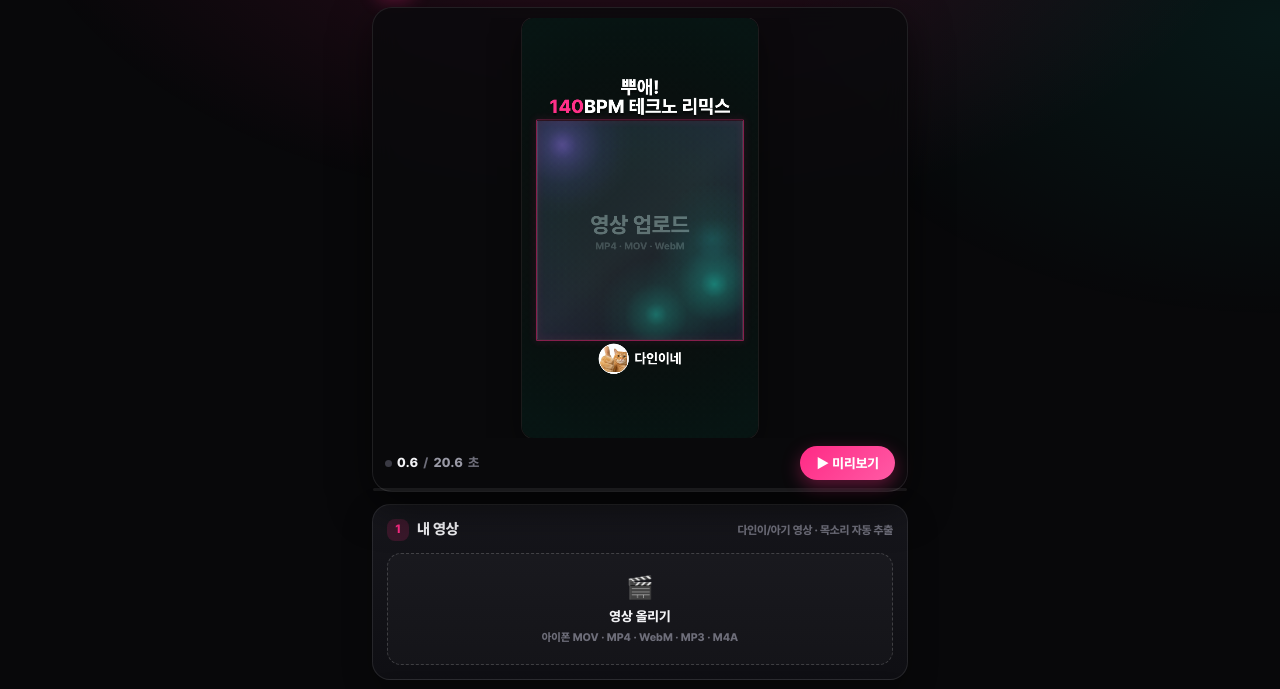
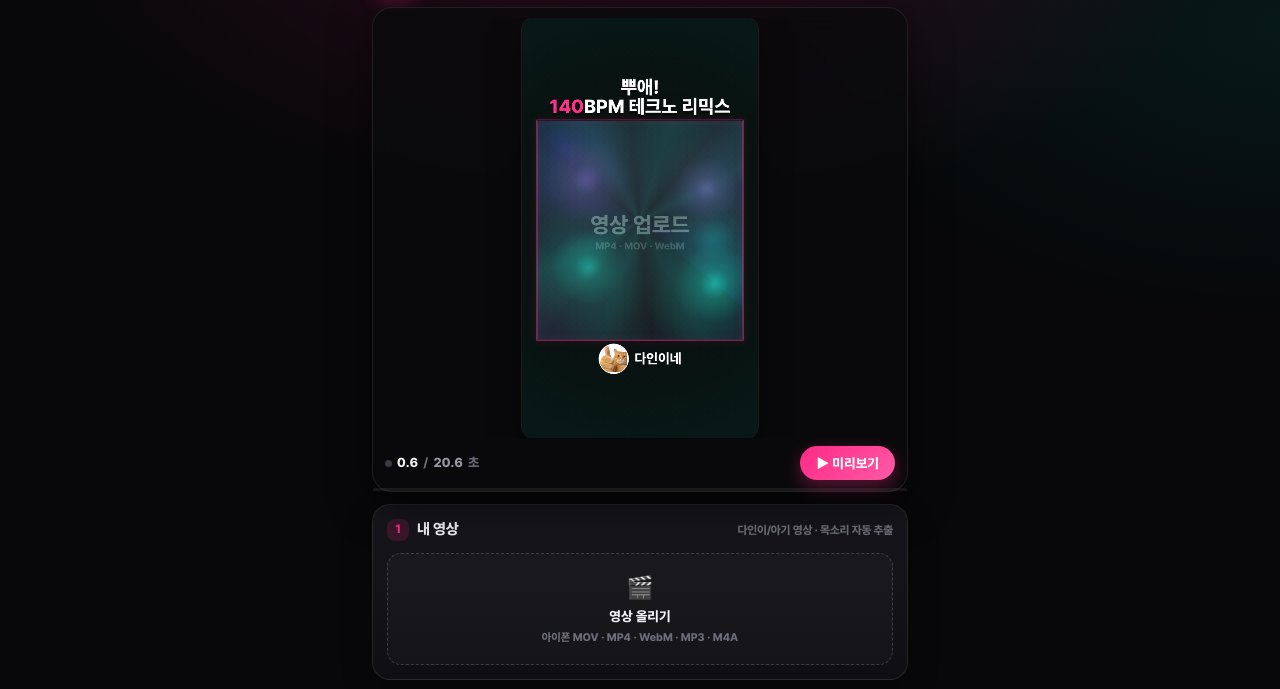
Before and after one commit to newsyntaxerror/studio, a plain HTML site: page remix/index.html in a window 1280 px wide. Shown: the part 53-742 px from the top of the page. Drawn offline with Linux system fonts and the light colour scheme.

Commit message:
v1.3 싸이키 조명 기본 강도 조정(자동 테크노/트랩=강) 및 색별 세기 보정

```diff
--- a/remix/index.html
+++ b/remix/index.html
@@ -240,15 +240,15 @@
         <label class="selrow"><span>비트 쉐이크</span>
           <select id="fxShake">
             <option value="0">끔</option>
-            <option value="1" selected>약</option>
-            <option value="2">강</option>
+            <option value="1">약</option>
+            <option value="2" selected>강</option>
           </select>
         </label>
         <label class="selrow"><span>🪩 싸이키 조명</span>
           <select id="fxPsy">
             <option value="0">끔</option>
-            <option value="1" selected>약</option>
-            <option value="2">강</option>
+            <option value="1">약</option>
+            <option value="2" selected>강</option>
           </select>
         </label>
         <label class="selrow"><span>색감 필터</span>
--- a/remix/js/app.js
+++ b/remix/js/app.js
@@ -31,7 +31,7 @@ const S = {
   fitMode: 'smooth',    // smooth = 1배속 부드럽게(기본) · beatcut = 비트 점프컷
   renderRes: null,      // '720' | '1080' — 모바일 기본은 720p
   fxMode: 'auto',       // auto = 알아서 편집 · manual = 직접 편집
-  fx: { shake: 1, color: 'vivid', edge: true, psy: 1 },   // psy = 🪩 싸이키 조명 (0 끔 · 1 약 · 2 강)
+  fx: { shake: 1, color: 'vivid', edge: true, psy: 2 },   // psy = 🪩 싸이키 조명 (0 끔 · 1 약 · 2 강)
   autoEdit: true,
   cutBeats: 4,
   punch: 0.045,
@@ -985,7 +985,7 @@ function loadState() {
       shake: [0, 1, 2].includes(d.fx.shake) ? d.fx.shake : 1,
       color: ['none', 'vivid', 'warm', 'neon', 'mono'].includes(d.fx.color) ? d.fx.color : 'vivid',
       edge: d.fx.edge !== false,
-      psy: [0, 1, 2].includes(d.fx.psy) ? d.fx.psy : 1,
+      psy: [0, 1, 2].includes(d.fx.psy) ? d.fx.psy : 2,
     };
   }
   S.cutBeats = [1, 2, 4, 8].includes(d.cutBeats) ? d.cutBeats : 4;
@@ -1382,7 +1382,7 @@ const FX_COLOR_LABEL = { none: '원본', vivid: '선명하게', warm: '빈티지
 
 function autoFxCfg() {
   const presets = {
-    techno: { punch: 0.045, flash: 0.1, shake: 1, color: 'vivid', edge: true, psy: 1, cutBeats: 4 },
+    techno: { punch: 0.045, flash: 0.1, shake: 1, color: 'vivid', edge: true, psy: 2, cutBeats: 4 },
     house: { punch: 0.035, flash: 0.08, shake: 1, color: 'warm', edge: true, psy: 1, cutBeats: 4 },
     trap: { punch: 0.06, flash: 0.12, shake: 2, color: 'neon', edge: true, psy: 2, cutBeats: 2 },
     lofi: { punch: 0.02, flash: 0.05, shake: 0, color: 'warm', edge: true, psy: 0, cutBeats: 8 },
--- a/remix/js/draw.js
+++ b/remix/js/draw.js
@@ -214,6 +214,8 @@ function applyColorFx(c, el, box, sx, sy, sw, sh, gx, gy, mode) {
 // ── 🪩 싸이키 조명 — 박자마다 클럽 컬러 스포트라이트가 교차 ────────────
 const PSY_COLORS = ['#FF2A85', '#00F5D4', '#8B5CF6', '#FFE600'];
 const clamp01 = (v) => Math.max(0, Math.min(1, v));
+// 색마다 세기 보정 — 노랑은 밝은 영상에서 세피아처럼 들러붙어 약하게, 바이올렛은 살짝 약하게
+const PSY_WEIGHT = [1, 1, 0.85, 0.55];
 
 function hexRgb(hex) {
   const h = String(hex || '#FF2A85').replace('#', '');
@@ -241,6 +243,8 @@ function drawPsyLighting(c, box, S) {
   const A = PSY_COLORS[((bi % 4) + 4) % 4];                 // 이번 박의 주조색
   const B = PSY_COLORS[(((bi + 1) % 4) + 4) % 4];           // 다음 박의 색(박 끝에서 교차)
   const mixT = clamp01((ph - 0.62) / 0.38);                 // 박 뒤쪽 38%에서 다음 색으로 넘어감
+  const wA = PSY_WEIGHT[((bi % 4) + 4) % 4];
+  const wB = PSY_WEIGHT[(((bi + 1) % 4) + 4) % 4];
   const pulse = 0.62 + 0.38 * env;    // 박자마다 밝아짐
   const k = strong ? 1 : 0.55;        // 강/약 배율
 
@@ -251,20 +255,20 @@ function drawPsyLighting(c, box, S) {
 
   // 1) 컬러 틴트 — 밝기(luminance)는 그대로 두고 색상만 옅게 입힌다(얼굴이 하얗게 타지 않음)
   c.globalCompositeOperation = 'color';
-  c.globalAlpha = (strong ? 0.20 : 0.15) * pulse;
+  c.globalAlpha = (strong ? 0.20 : 0.15) * pulse * wA;
   c.fillStyle = A;
   c.fillRect(box.x, box.y, box.w, box.h);
   if (mixT > 0.001) {
-    c.globalAlpha = (strong ? 0.18 : 0.13) * pulse * mixT;
+    c.globalAlpha = (strong ? 0.18 : 0.13) * pulse * mixT * wB;
     c.fillStyle = B;
     c.fillRect(box.x, box.y, box.w, box.h);
   }
 
   // 2) 화면 전체를 적시는 클럽 컬러 워시
   const wash = c.createLinearGradient(box.x, box.y, box.x + box.w * 0.4, box.y + box.h);
-  wash.addColorStop(0, withAlpha(A, (strong ? 0.09 : 0.07) * pulse));
-  wash.addColorStop(0.6, withAlpha(A, (strong ? 0.05 : 0.04) * pulse));
-  wash.addColorStop(1, withAlpha(B, (strong ? 0.08 : 0.06) * pulse * mixT));
+  wash.addColorStop(0, withAlpha(A, (strong ? 0.09 : 0.07) * pulse * wA));
+  wash.addColorStop(0.6, withAlpha(A, (strong ? 0.05 : 0.04) * pulse * wA));
+  wash.addColorStop(1, withAlpha(B, (strong ? 0.08 : 0.06) * pulse * mixT * wB));
   c.globalCompositeOperation = 'screen';
   c.globalAlpha = 1;
   c.fillStyle = wash;
@@ -274,13 +278,14 @@ function drawPsyLighting(c, box, S) {
   const spots = strong ? 4 : 3;
   for (let i = 0; i < spots; i++) {
     const col = (i % 2 === 0) ? A : B;
+    const w = (i % 2 === 0) ? wA : wB;
     const ang = t * (0.9 + i * 0.17) + (i * Math.PI * 2) / spots;
     const edge = 0.40 + 0.06 * Math.sin(ang * 0.7 + i);
     const cx = box.x + box.w * (0.5 + edge * Math.cos(ang));
     const cy = box.y + box.h * (0.5 + (edge + 0.03) * Math.sin(ang * 1.07 + i * 1.3));
     const rad = Math.min(box.w, box.h) * (strong ? 0.36 : 0.34) * (0.92 + 0.14 * Math.sin(ang * 0.8));
     const g = c.createRadialGradient(cx, cy, 0, cx, cy, rad);
-    const a0 = (strong ? 0.85 : 0.58) * pulse * (i === 0 ? 1 : 0.85);
+    const a0 = (strong ? 0.85 : 0.58) * pulse * w * (i === 0 ? 1 : 0.85);
     g.addColorStop(0, withAlpha(col, a0));
     g.addColorStop(0.2, withAlpha(col, a0 * 0.52));
     g.addColorStop(0.55, withAlpha(col, a0 * 0.14));
@@ -297,7 +302,7 @@ function drawPsyLighting(c, box, S) {
       const cy = box.y + box.h * (0.42 + 0.30 * Math.sin(ang * 1.11 + i));
       const rad = Math.min(box.w, box.h) * (strong ? 0.30 : 0.28);
       const g = c.createRadialGradient(cx, cy, 0, cx, cy, rad);
-      const a0 = (strong ? 0.34 : 0.23) * pulse;
+      const a0 = (strong ? 0.34 : 0.23) * pulse * (i ? wB : wA);
       g.addColorStop(0, withAlpha(i ? B : A, a0));
       g.addColorStop(0.35, withAlpha(i ? B : A, a0 * 0.35));
       g.addColorStop(1, withAlpha(i ? B : A, 0));
@@ -316,7 +321,7 @@ function drawPsyLighting(c, box, S) {
     for (let j = 0; j < beams; j++) {
       const col = j % 4 === 3 ? B : A;
       cg.addColorStop(j / beams, withAlpha(col, 0));
-      cg.addColorStop((j + 0.5) / beams, withAlpha(col, 0.10 * pulse));
+      cg.addColorStop((j + 0.5) / beams, withAlpha(col, 0.10 * pulse * (j % 4 === 3 ? wB : wA)));
     }
     c.fillStyle = cg;
     c.fillRect(box.x, box.y, box.w, box.h);
@@ -329,7 +334,7 @@ function drawPsyLighting(c, box, S) {
       box.x + box.w / 2, box.y + box.h * 0.5, Math.max(box.w, box.h) * 0.8,
     );
     g2.addColorStop(0, withAlpha(A, 0));
-    g2.addColorStop(1, withAlpha(B, (strong ? 0.34 : 0.20) * env));
+    g2.addColorStop(1, withAlpha(B, (strong ? 0.34 : 0.20) * env * wB));
     c.fillStyle = g2;
     c.fillRect(box.x, box.y, box.w, box.h);
   }
@@ -412,10 +417,12 @@ export function drawScene(c, S) {
   // 싸이키 조명의 배경 번짐 (영상 뒤쪽 테두리로 새어 나오는 빛)
   if (S.psy && dark) {
     const beatSec = Math.max(0.14, S.beat || 0.43);
-    const col = PSY_COLORS[Math.floor(Math.max(0, t) / beatSec) % 4];
+    const bi2 = Math.floor(Math.max(0, t) / beatSec);
+    const col = PSY_COLORS[((bi2 % 4) + 4) % 4];
+    const w = PSY_WEIGHT[((bi2 % 4) + 4) % 4];
     const g = c.createRadialGradient(W / 2, H * 0.5, W * 0.18, W / 2, H * 0.5, W * 0.92);
     g.addColorStop(0, withAlpha(col, 0));
-    g.addColorStop(1, withAlpha(col, (S.psy >= 2 ? 0.12 : 0.09) * (0.45 + 0.55 * env)));
+    g.addColorStop(1, withAlpha(col, (S.psy >= 2 ? 0.12 : 0.09) * (0.45 + 0.55 * env) * w));
     c.save();
     c.globalCompositeOperation = 'screen';
     c.fillStyle = g;
```
